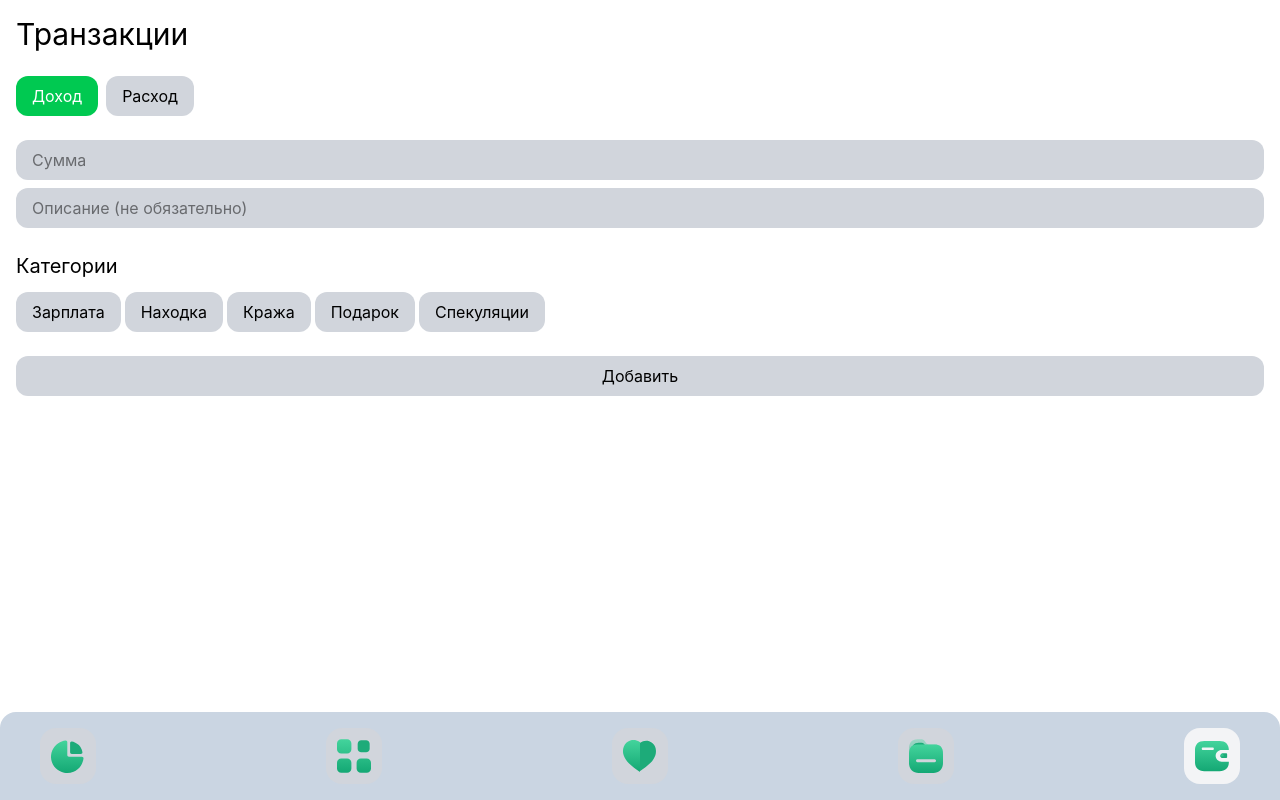
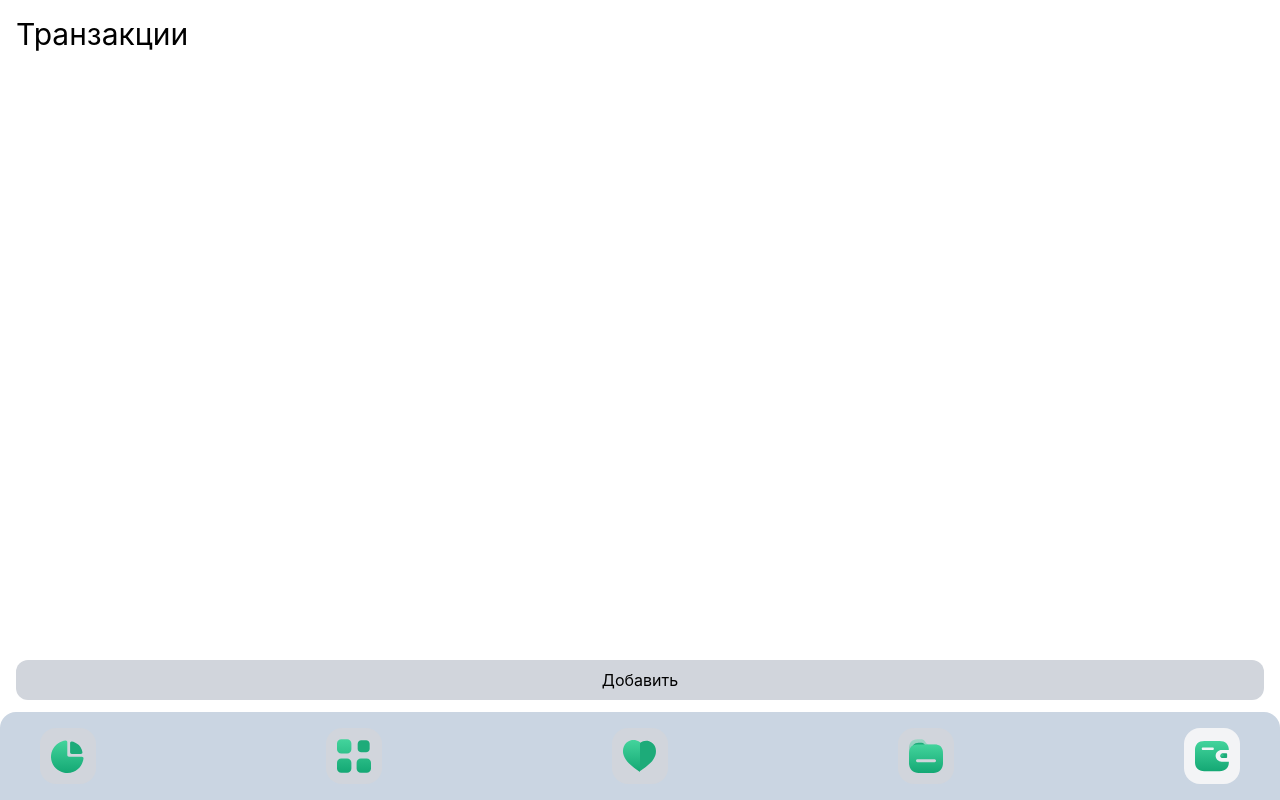
Before and after one commit to GeorgeTheScripter/finance-app, a Vue app: page / in a window 1280 px wide. Built offline with nearby package versions, Linux system fonts and the light colour scheme.

Commit message:
add modal to transaction-form and some styles

```diff
--- a/src/components/Navigation.vue
+++ b/src/components/Navigation.vue
@@ -1,6 +1,6 @@
 <template>
   <header
-    class="py-4 px-10 fixed bottom-0 bg-slate-300 w-full rounded-tl-2xl rounded-tr-2xl"
+    class="py-4 px-10 fixed z-2 bottom-0 bg-slate-300 w-full rounded-tl-2xl rounded-tr-2xl"
   >
     <nav class="flex justify-between">
       <RouterLink
--- /dev/null
+++ b/src/components/TransactionModal.vue
@@ -0,0 +1,9 @@
+<template>
+  <div
+    class="fixed bottom-[60px] left-0 right-0 p-4 pb-15 z-1 bg-white shadow-black shadow-2xl rounded-tl-xl rounded-tr-xl"
+  >
+    <slot></slot>
+  </div>
+</template>
+
+<script setup lang="ts"></script>
--- a/src/components/TransactionsForm.vue
+++ b/src/components/TransactionsForm.vue
@@ -28,8 +28,6 @@
     </div>
 
     <div class="flex flex-col gap-3">
-      <h4 class="text-xl">Категории</h4>
-
       <div class="flex flex-wrap gap-1">
         <InputRadio
           v-for="category in filteredCategories"
@@ -77,6 +75,8 @@ watch(selectedType, () => {
   categorySelected.value = null;
 });
 
+const emit = defineEmits<{ (e: "close"): void }>();
+
 const addTransaction = () => {
   if (categorySelected.value === null || inputAmount.value === null) {
     alert("Заполните поля");
@@ -107,5 +107,6 @@ const addTransaction = () => {
   inputDescription.value = "";
   selectedType.value = CATEGORY_TYPE.INC;
   categorySelected.value = null;
+  emit("close");
 };
 </script>
--- a/src/views/TransactionsView.vue
+++ b/src/views/TransactionsView.vue
@@ -1,15 +1,28 @@
 <template>
+  <div>
+    <div class="p-4 fixed w-full bg-white">
+      <h3 class="text-3xl">Транзакции</h3>
+    </div>
+
     <div class="p-4">
-    <h3 class="text-3xl mb-6">Транзакции</h3>
+      <Button
+        class="fixed bottom-[100px] right-4 left-4"
+        v-if="!isPopupVisible"
+        @click="openPopup"
+        >Добавить</Button
+      >
 
-    <TransactionsForm />
+      <TransactionModal v-if="isPopupVisible">
+        <TransactionsForm @close="closePopup" />
+      </TransactionModal>
 
-    <div class="flex flex-col gap-1">
+      <div class="flex flex-col gap-2 pt-[80px] pb-[148px]">
         <TransactionItem
           v-for="transaction in transactions.transactions"
           :key="transaction.id"
           :transaction="transaction"
         />
+      </div>
     </div>
   </div>
 </template>
@@ -18,6 +31,21 @@
 import { useTransactionStore } from "@/store/useTransactionStore";
 import TransactionsForm from "@/components/TransactionsForm.vue";
 import TransactionItem from "@/components/TransactionItem.vue";
+import { ref } from "vue";
+import TransactionModal from "@/components/TransactionModal.vue";
 
 const transactions = useTransactionStore();
+const isPopupVisible = ref<boolean>(false);
+
+const openPopup = () => {
+  if (!isPopupVisible.value) {
+    isPopupVisible.value = true;
+  }
+};
+
+const closePopup = () => {
+  if (isPopupVisible.value) {
+    isPopupVisible.value = false;
+  }
+};
 </script>
```
Lines whose indentation alone changed are shown as unchanged.
